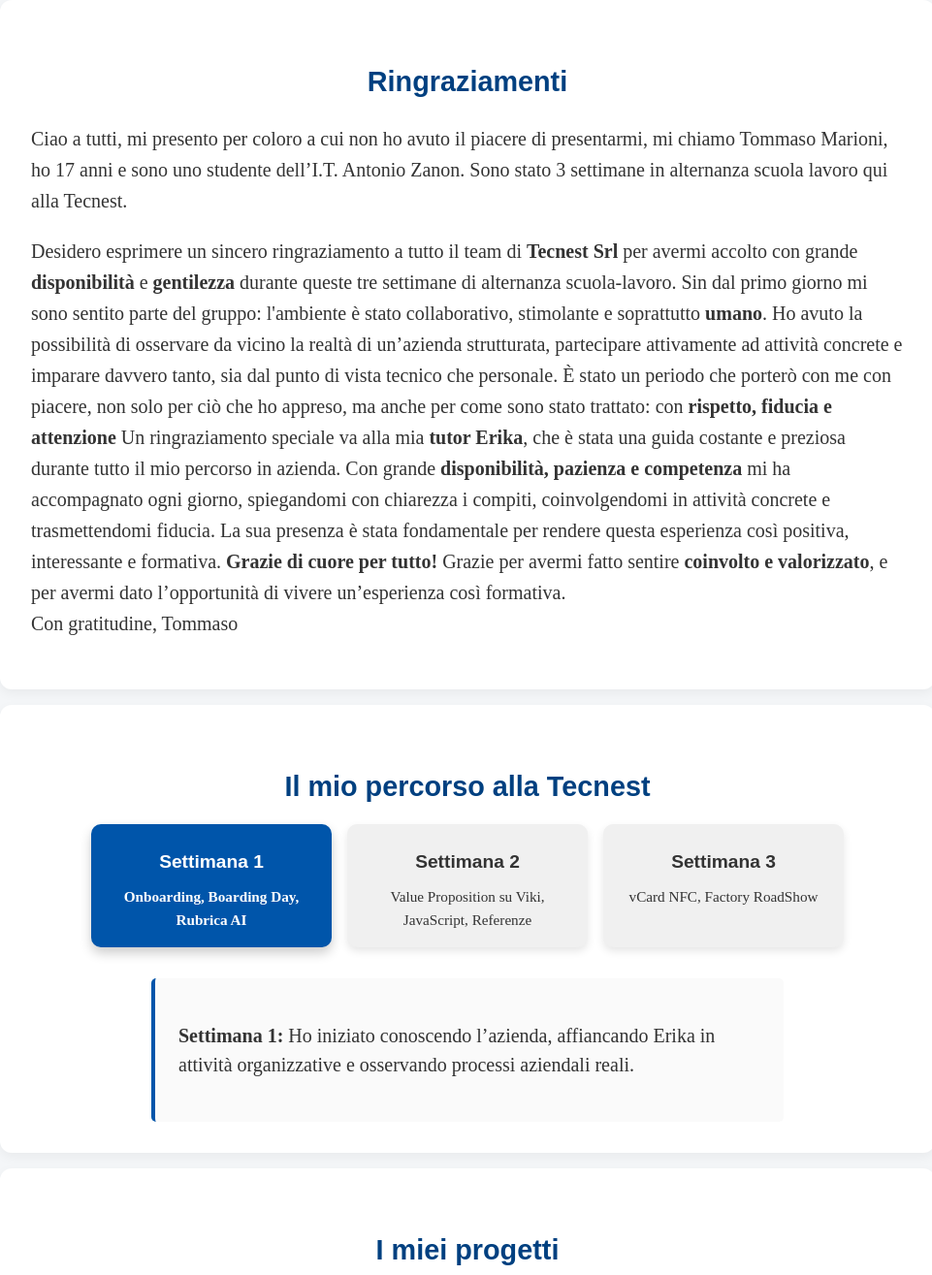
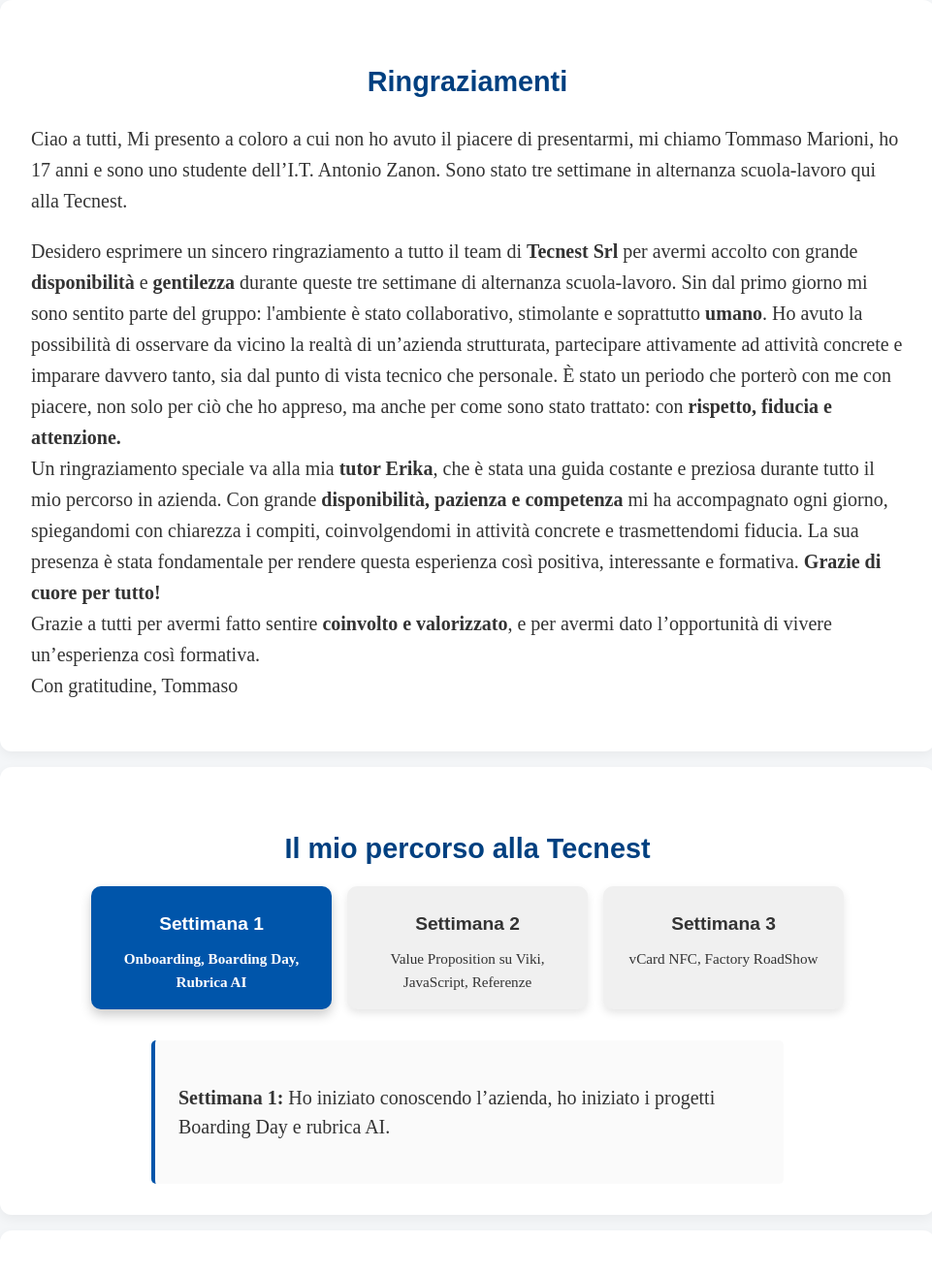
Before and after one commit to tommasomarioni/saluti, a plain HTML site: page index.html in a window 1280 px wide. Shown: the part 640-1955 px from the top of the page at 97% size, without its empty margins (158-1119 px from the left). Drawn offline with Linux system fonts and the light colour scheme.

Commit message:
Update index.html

```diff
--- a/index.html
+++ b/index.html
@@ -27,9 +27,9 @@
 <section>
     <h3>Ringraziamenti </h3>
     <p>Ciao a tutti,
-        mi presento per coloro a cui non ho avuto il piacere di presentarmi, mi chiamo Tommaso Marioni,
-        ho 17 anni e sono uno studente dell’I.T. Antonio Zanon. Sono stato 3 settimane in alternanza
-        scuola lavoro qui alla Tecnest. </p>
+        Mi presento a coloro a cui non ho avuto il piacere di presentarmi, mi chiamo Tommaso Marioni,
+        ho 17 anni e sono uno studente dell’I.T. Antonio Zanon. Sono stato tre settimane in alternanza
+        scuola-lavoro qui alla Tecnest.</p>
     <p>Desidero esprimere un sincero ringraziamento a tutto il team di <b>Tecnest Srl</b> per avermi accolto con
         grande <b>disponibilità</b> e <b>gentilezza</b> durante queste tre settimane di alternanza scuola-lavoro.
         Sin dal primo giorno mi sono sentito parte del gruppo: l'ambiente è stato collaborativo, stimolante
@@ -37,13 +37,14 @@
         partecipare attivamente ad attività concrete e imparare davvero tanto, sia dal punto di vista tecnico
         che personale.
         È stato un periodo che porterò con me con piacere, non solo per ciò che ho appreso, ma anche per come
-        sono stato trattato: con <b>rispetto, fiducia e attenzione</b>
+        sono stato trattato: con <b>rispetto, fiducia e attenzione.</b> <br/>
         Un ringraziamento speciale va alla mia <b>tutor Erika</b>, che è stata una guida costante e preziosa durante
         tutto il mio percorso in azienda.
         Con grande <b>disponibilità, pazienza e competenza</b> mi ha accompagnato ogni giorno, spiegandomi con chiarezza
         i compiti, coinvolgendomi in attività concrete e trasmettendomi fiducia. La sua presenza è stata fondamentale
         per rendere questa esperienza così positiva, interessante e formativa. <b> Grazie di cuore per tutto! </b>
-        Grazie per avermi fatto sentire <b>coinvolto e valorizzato</b>, e per avermi dato l’opportunità di vivere
+        <br/>
+        Grazie a tutti per avermi fatto sentire <b>coinvolto e valorizzato</b>, e per avermi dato l’opportunità di vivere
         un’esperienza così formativa. <br/>
         Con gratitudine, Tommaso </p>
 </section>
@@ -66,7 +67,7 @@
     </div>
 
     <div class="timeline-details" id="timelineDetails">
-        <p><b>Settimana 1:</b> Ho iniziato conoscendo l’azienda, affiancando Erika in attività organizzative e osservando processi aziendali reali.</p>
+        <p><b>Settimana 1:</b> Ho iniziato conoscendo l’azienda, ho iniziato i progetti Boarding Day e rubrica AI.</p>
     </div>
 </section>
 
@@ -111,12 +112,13 @@
             modalità di funzionamento differenti. Ho quindi creato una vCard per Android e, per iPhone,
             ho inserito un collegamento a una pagina HTML che offre la possibilità di scaricare la scheda.
         </p>
+        <img src="nfc.PNG" width="10%">
     </div>
 </section>
 </body>
 
 <script>
-    const images = ["foto1.png","foto2.png","foto3.png","foto4.png"];
+    const images = ["foto1.png","foto2.png","foto3.png"];
     let currentIndex = 0;
 
     function showImage(index) {
```
